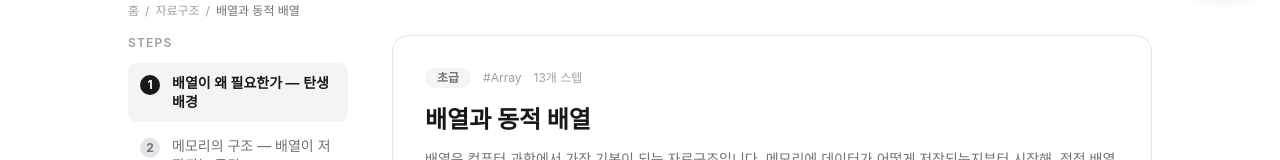
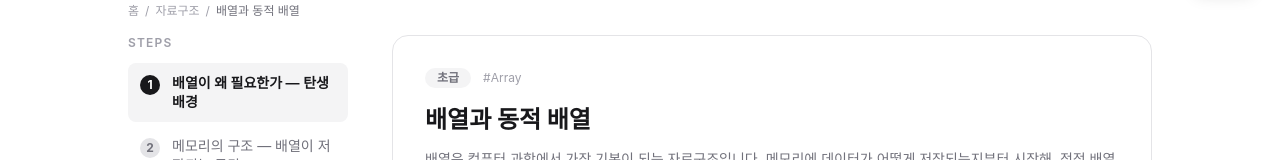
Before and after one commit to YCK1204/EduBlogProject, a Next.js app: page /category/data-structures/beginner/array in a window 1280 px wide. Shown: the part 122-282 px from the top of the page. Built offline with nearby package versions, Linux system fonts and the light colour scheme.

Commit message:
N개 챕터 불필요한 태그 제거

```diff
--- a/components/LessonView.tsx
+++ b/components/LessonView.tsx
@@ -264,9 +264,6 @@
             {koLesson.tag.split(",").filter(Boolean).map((tag, i) => (
               <span key={i} className="text-xs text-zinc-400 dark:text-zinc-500">#{tag.trim()}</span>
             ))}
-            <span className="text-xs text-zinc-400 dark:text-zinc-500">
-              {lesson.steps.length}{t.lesson.stepsCount}
-            </span>
           </div>
 
           <div className="flex items-center justify-between mb-3">
```
Also changed, not shown: .claude/settings.local.json.
